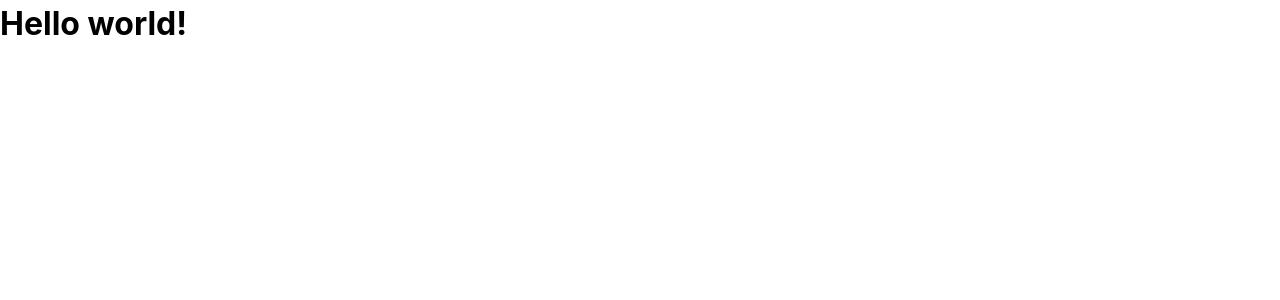
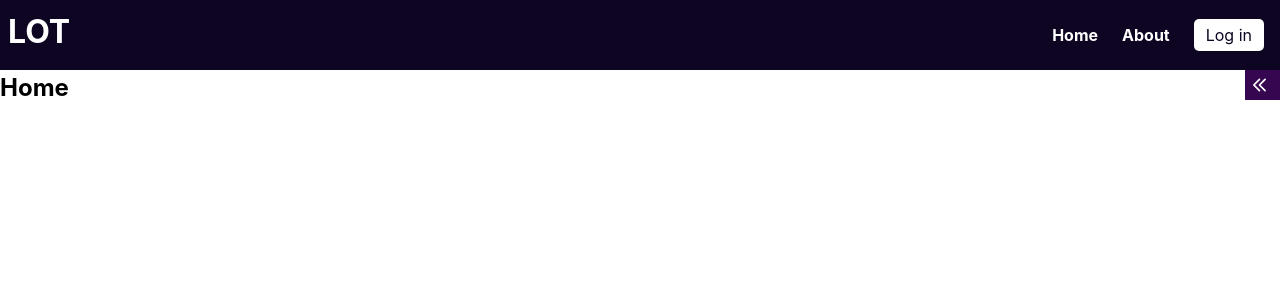
Before and after one commit to Guanart/SIP-2024-grupo-1, a React (Vite) app in the folder frontend/: page / in a window 1280 px wide. Shown: the top 300 px of the page. Built offline with nearby package versions, Linux system fonts and the light colour scheme.

Commit message:
configura rutas con react-router

```diff
--- a/frontend/src/App.tsx
+++ /dev/null
@@ -1,5 +0,0 @@
-function App() {
-	return <h1>Hello world!</h1>;
-}
-
-export default App;
--- a/frontend/src/main.tsx
+++ b/frontend/src/main.tsx
@@ -1,10 +1,45 @@
-import React from 'react'
-import ReactDOM from 'react-dom/client'
-import App from './App.tsx'
-import './index.css'
+import React from 'react';
+import ReactDOM from 'react-dom/client';
+import { createBrowserRouter, RouterProvider } from 'react-router-dom';
+import {
+	About,
+	Fundraising,
+	Home,
+	Marketplace,
+	Trending,
+	Wallet,
+} from './pages';
+import './index.css';
+
+const router = createBrowserRouter([
+	{
+		path: '/',
+		element: <Home />,
+	},
+	{
+		path: '/about',
+		element: <About />,
+	},
+	{
+		path: '/marketplace',
+		element: <Marketplace />,
+	},
+	{
+		path: '/fundraising',
+		element: <Fundraising />,
+	},
+	{
+		path: '/wallet',
+		element: <Wallet />,
+	},
+	{
+		path: '/trending',
+		element: <Trending />,
+	},
+]);
 
 ReactDOM.createRoot(document.getElementById('root')!).render(
-  <React.StrictMode>
-    <App />
-  </React.StrictMode>,
-)
+	<React.StrictMode>
+		<RouterProvider router={router} />
+	</React.StrictMode>
+);
```
